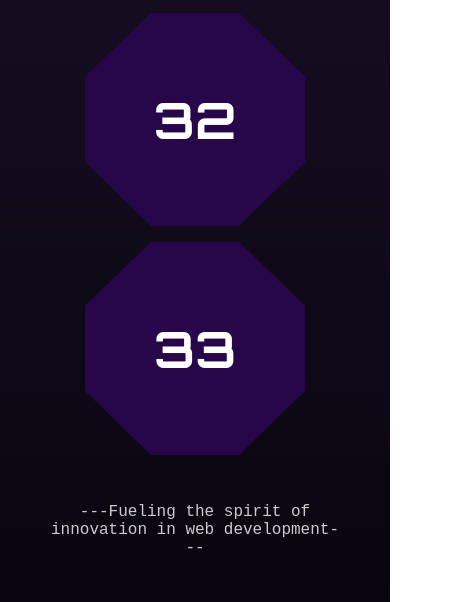
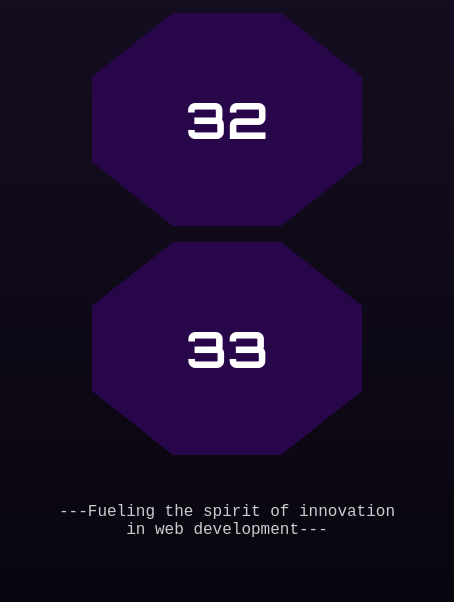
Before and after one commit to sawaniThiwandika/spiritx-countdown, a plain HTML site: page index.html in a window 390 px wide. Shown: the part 726-1328 px from the top of the page, 454 px wide, since content can reach past the window. Drawn offline with Linux system fonts and the light colour scheme.

Commit message:
fix responsive errors

```diff
--- a/index.css
+++ b/index.css
@@ -8,6 +8,8 @@ body {
     padding: 32px;
     min-height: 100vh;
     margin: 0;
+    width: 100%;
+    overflow-x: hidden;
 }
 
 #titleDiv {
@@ -43,9 +45,11 @@ body {
     background-color: #270749;
     padding: 25px 60px;
     text-align: center;
-    min-width: 100px;
+    min-width: 60px;
     transition: transform 0.3s ease;
     clip-path: polygon(30% 0%, 70% 0%, 100% 30%, 100% 70%, 70% 100%, 30% 100%, 0% 70%, 0% 30%);
+    width: 100%;
+    max-width: 150px;
 }
 
 .card:hover {
@@ -110,7 +114,7 @@ button i:hover {
     }
 
     .card {
-        width: 100px;
+        width: 80%;
     }
 
     #titleDiv img {
--- a/index.html
+++ b/index.html
@@ -1,7 +1,7 @@
 <!DOCTYPE html>
 <html lang="en">
 <head>
-    <meta charset="UTF-8">
+    <meta charset="UTF-8" name="viewport" content="width=device-width, initial-scale=1.0">
     <title>spiritx-countdown</title>
     <link rel="stylesheet" href="index.css">
     <link rel="stylesheet" href="https://cdnjs.cloudflare.com/ajax/libs/font-awesome/6.5.0/css/all.min.css"/>
```
